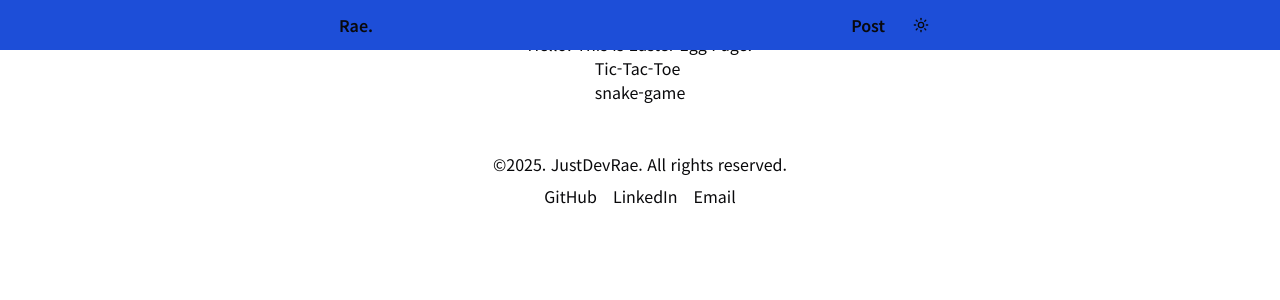
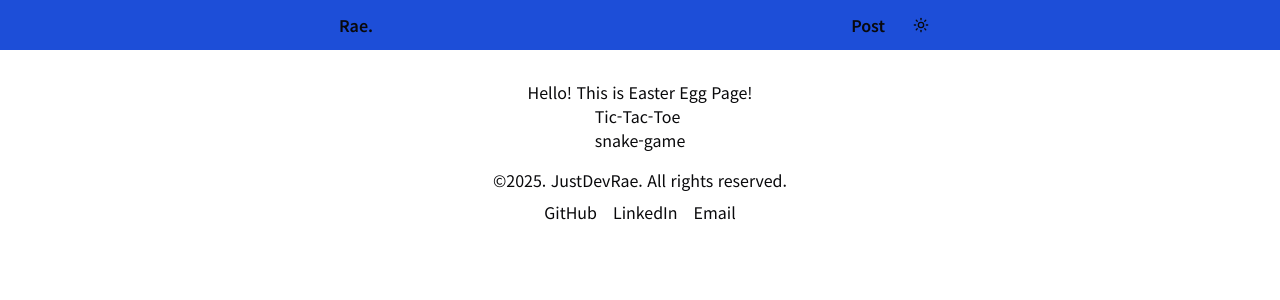
Before and after one commit to JustDevRae/rae.blog, a Next.js app: page /easter-egg in a window 1280 px wide. Shown: the top 300 px of the page. Built offline with nearby package versions, Linux system fonts and the light colour scheme.

Commit message:
design: 전체 페이지 margin-top-80px 적용

```diff
--- a/src/app/layout.tsx
+++ b/src/app/layout.tsx
@@ -39,7 +39,7 @@ export default function RootLayout({
           disableTransitionOnChange
         >
           <Header />
-          <main className="mx-auto px-4 py-8">{children}</main>
+          <main className="mx-auto mt-20 px-4">{children}</main>
           <Footer />
         </ThemeProvider>
       </body>
--- a/src/app/post/page.tsx
+++ b/src/app/post/page.tsx
@@ -5,7 +5,7 @@ export default async function PostPage() {
   const posts = getAllMdxMetadataAndSlug();
 
   return (
-    <ul className="mt-12 grid grid-cols-1 gap-4">
+    <ul className="grid grid-cols-1 gap-4">
       {posts.map((post) => (
         <li key={post.slug}>
           <PostCard
```
